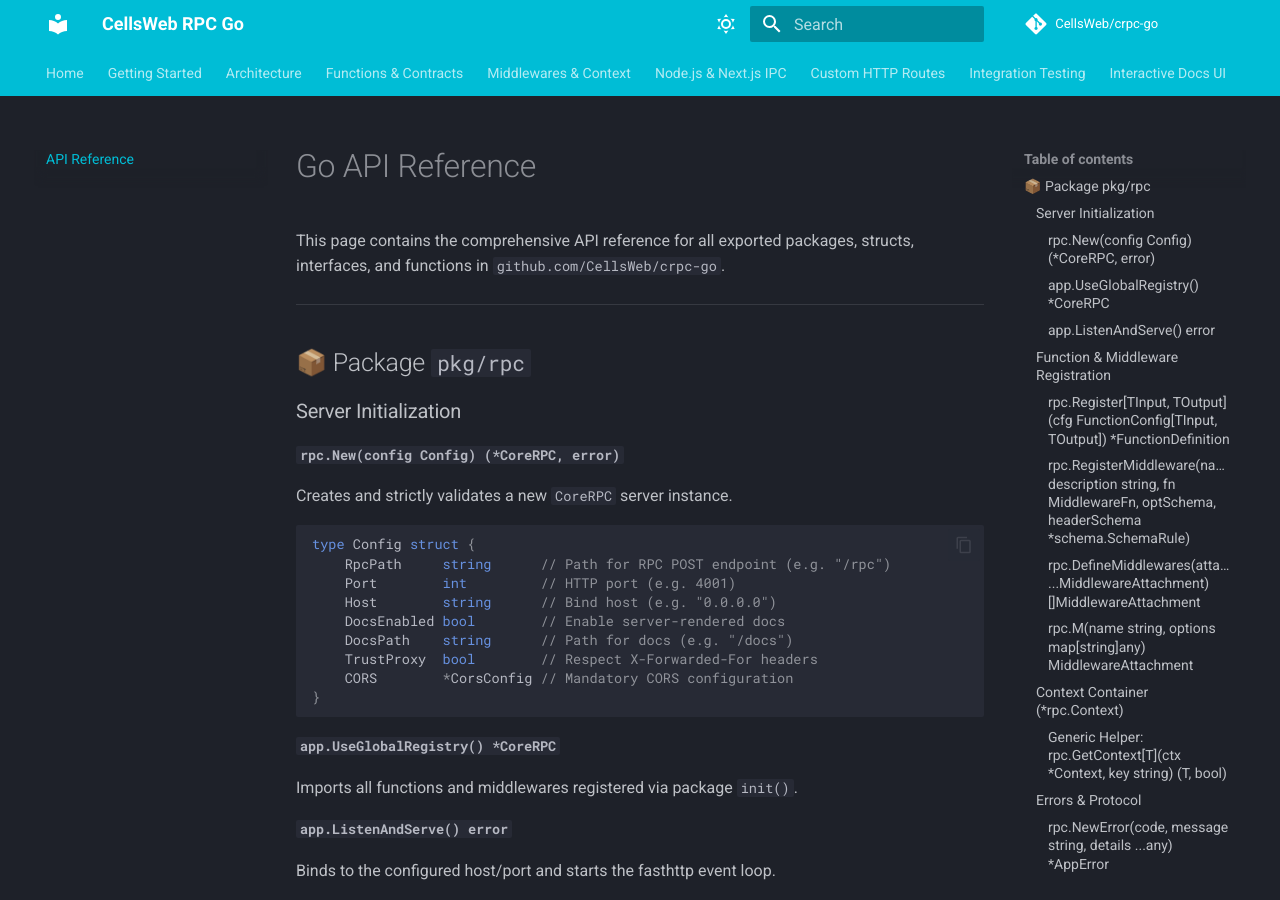
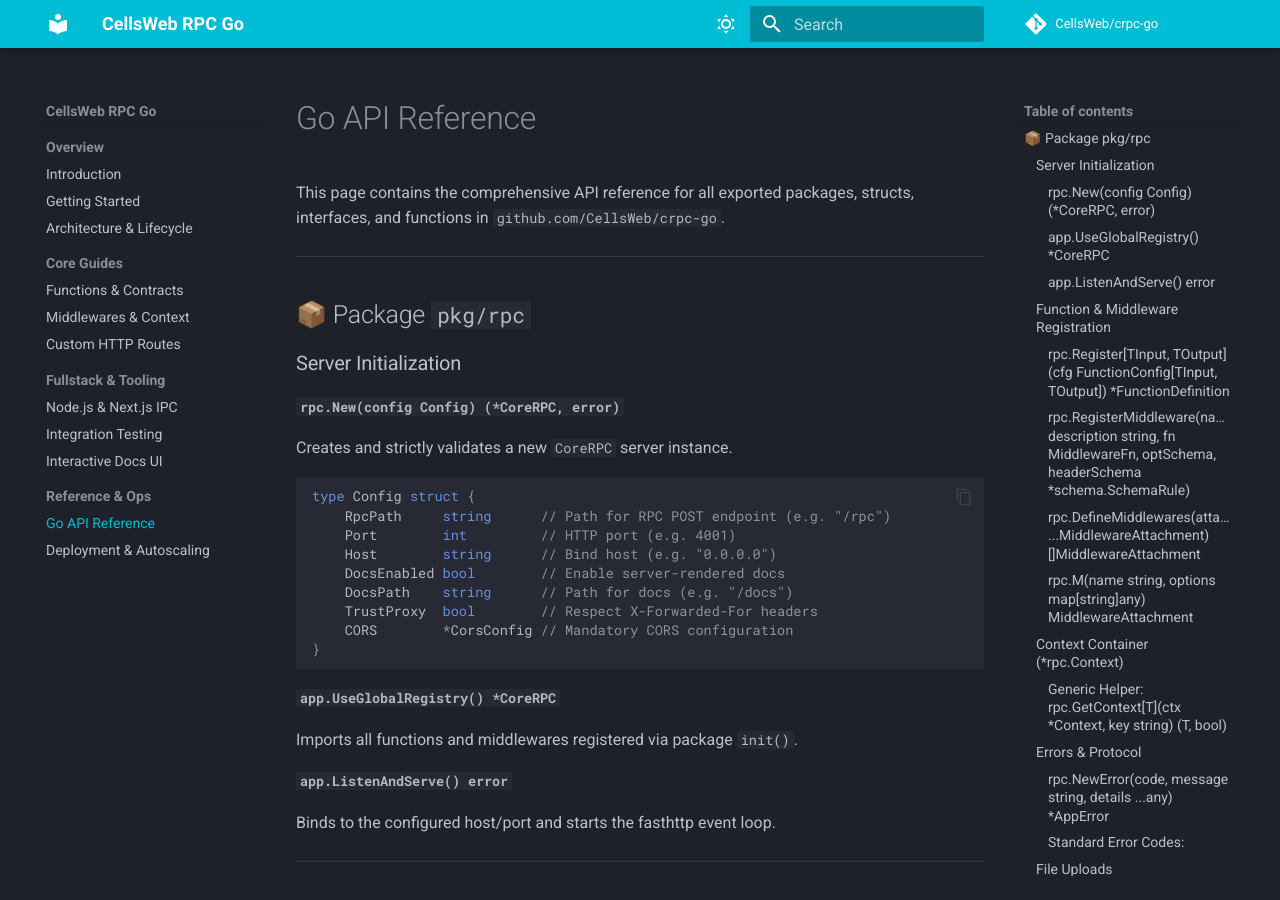
Before and after one commit to CellsWeb/crpc-go, an MkDocs documentation site: the page built from docs/api-reference.md, in a window 1280 px wide and 900 px high. Built offline with MkDocs 1.6.1 and Material for MkDocs 9.7.7, drawn with Linux system fonts in a browser that asks for light colours; comment, search, counter and statistics services are not loaded.

Commit message:
chore(docs): move navigation to left sidebar with grouped sections

```diff
--- a/mkdocs.yml
+++ b/mkdocs.yml
@@ -25,8 +25,8 @@ theme:
         icon: material/weather-night
         name: Switch to dark mode
   features:
-    - navigation.tabs
     - navigation.sections
+    - navigation.expand
     - navigation.top
     - search.suggest
     - search.highlight
@@ -54,14 +54,18 @@ markdown_extensions:
   - md_in_html
 
 nav:
-  - Home: index.md
-  - Getting Started: getting-started.md
-  - Architecture: architecture.md
-  - Functions & Contracts: functions.md
-  - Middlewares & Context: middlewares.md
-  - Node.js & Next.js IPC: node-ipc.md
-  - Custom HTTP Routes: custom-routes.md
-  - Integration Testing: testing.md
-  - Interactive Docs UI: interactive-docs.md
-  - API Reference: api-reference.md
-  - Deployment & Autoscaling: deployment.md
+  - Overview:
+      - Introduction: index.md
+      - Getting Started: getting-started.md
+      - Architecture & Lifecycle: architecture.md
+  - Core Guides:
+      - Functions & Contracts: functions.md
+      - Middlewares & Context: middlewares.md
+      - Custom HTTP Routes: custom-routes.md
+  - Fullstack & Tooling:
+      - Node.js & Next.js IPC: node-ipc.md
+      - Integration Testing: testing.md
+      - Interactive Docs UI: interactive-docs.md
+  - Reference & Ops:
+      - Go API Reference: api-reference.md
+      - Deployment & Autoscaling: deployment.md
```
